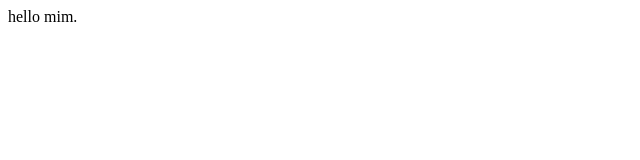
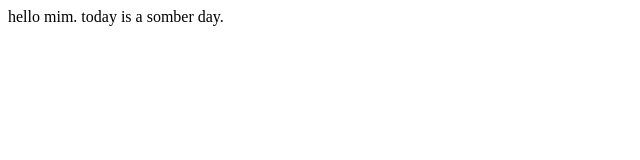
Before and after one commit to sudiptadebnath106/sudiptadebnath106.github.io, a plain HTML site: page index.html in a window 1280 px wide. Shown: the whole page, without its empty margins (0-640 px from the left). Drawn offline with Linux system fonts and the light colour scheme.

Commit message:
Update index.html

```diff
--- a/index.html
+++ b/index.html
@@ -1,9 +1,10 @@
 <!DOCTYPE html>
 <html>
     <head>
-        <title>love</title>
+        <title>webintro</title>
     </head>
     <body>
         hello mim.
+        today is a somber day.
     </body>
 </html>
```
